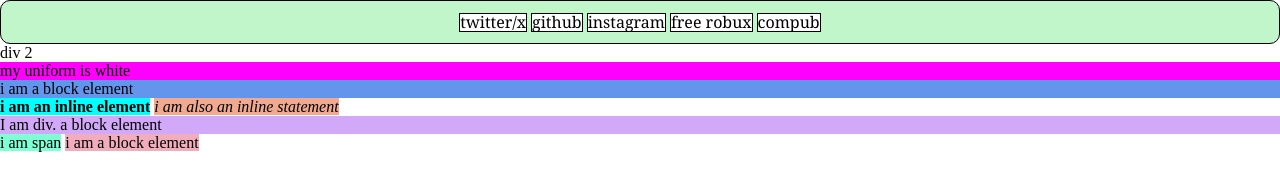
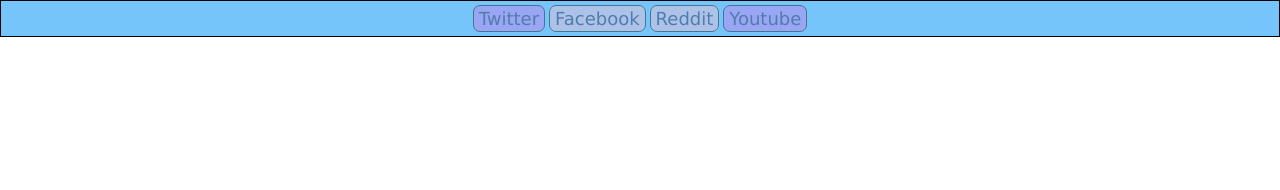
Before and after one commit to gndmyra/MYRA_GANADE_MODULE5, a plain HTML site: page index.html in a window 1280 px wide. Drawn offline with Linux system fonts and the light colour scheme.

Commit message:
Add files via upload

```diff
--- a/index.html
+++ b/index.html
@@ -4,69 +4,16 @@
     <meta charset="UTF-8">
     <meta name="viewport" content="width=device-width, initial-scale=1.0">
     <title>Document</title>
-    <style>
-        *{/**asteriskmeans all HTML**/
-            margin: 0px;
-            padding: 0px;
-        }
-        .menubar
-        {/**this is a css class call**/
-        background-color: rgb(193, 245, 202);
-        border-radius: 10px;
-        display:block;
-        border: 1px solid black;
-        text-align: center;
-        padding-left: 5px;
-        padding-right: 5px;
-        padding-top: 10px;
-        padding-bottom: 10px;}
-
-        div{
-
-        }
-        #links{
-            border: 1px solid black;
-
-            background-color: white;
-            display: inline;
-        }
-        #links a{
-            text-decoration: none;
-            color: black;
-            font-family: Cambria, Cochin, Georgia, Times, 'Times New Roman', serif;
-        }
-        #links:hover{
-            background-color: rgb(45, 102, 83);
-        }
-
-    </style>
 </head>
 <body>
-    <div class="menubar">
-
-        <div>
-
+    <div class="container blue">
+        <div class="navbar">
+            <div class="links" id="x"><a href="" class="rounded purple">Twitter</a></div>
+            <div class="links" id="x"><a href="" class="rounded pink">Facebook</a></div>
+            <div class="links" id="x"><a href="" class="rounded pink">Reddit</a></div>
+            <div class="links" id="x"><a href="" class="rounded purple">Youtube</a></div>
         </div>
-        <div id="links"><a href="">twitter/x</a></div>
-        <div id="links"><a href="">github</a></div>
-        <div id="links"><a href="">instagram</a></div>
-        <div id="links"><a href="">free robux</a></div>
-        <div id="links"><a href="">compub</a></div>
-
     </div>
-    <div>
-        div 2
-    </div>
-
-
-
-
-    <p style="background-color: fuchsia;">my uniform is white</p>
-    <p style="background-color: cornflowerblue;">i am a block element</p>
-    <strong style="background-color:aqua;">i am an inline element</strong>
-    <i style="background-color: rgb(241, 170, 144);">i am also an inline statement</i>
-    <div style="background-color: rgb(210, 169, 248);">I am div. a block element</div>
-    <span style="background-color: aquamarine;">i am span</span>
-    <span style="background-color: rgb(241, 173, 187);">i am a block element</span>
+<link rel="stylesheet" href="style.css">
 </body>
 </html>
--- /dev/null
+++ b/style.css
@@ -0,0 +1,34 @@
+*{
+    padding: 0px;
+    margin: 0px;
+}
+.navbar{
+    border: 1px solid black;
+    padding: 7px;
+    text-align: center;
+}
+.links{
+    display: inline;
+}
+.links a{
+    text-decoration: none;
+    font-family: Verdana, Geneva, Tahoma, sans-serif;
+    font-size: large;
+    padding-top: 2px;
+    padding-bottom: 2px;
+    padding-left: 5px;
+    padding-right: 5px;
+    border: 1px solid black;
+    color:rgb(30, 17, 61);
+    opacity: .4;
+    transition: .4s;
+}
+.links a:hover{
+    opacity: .9;
+    transition: .4s;
+    font-size: 25px;
+}
+.rounded{border-radius: 7px;}
+.pink{background-color: pink;}
+.purple{background-color: rgb(206, 120, 233);}
+.blue{background-color: rgb(117, 197, 250);}
```
